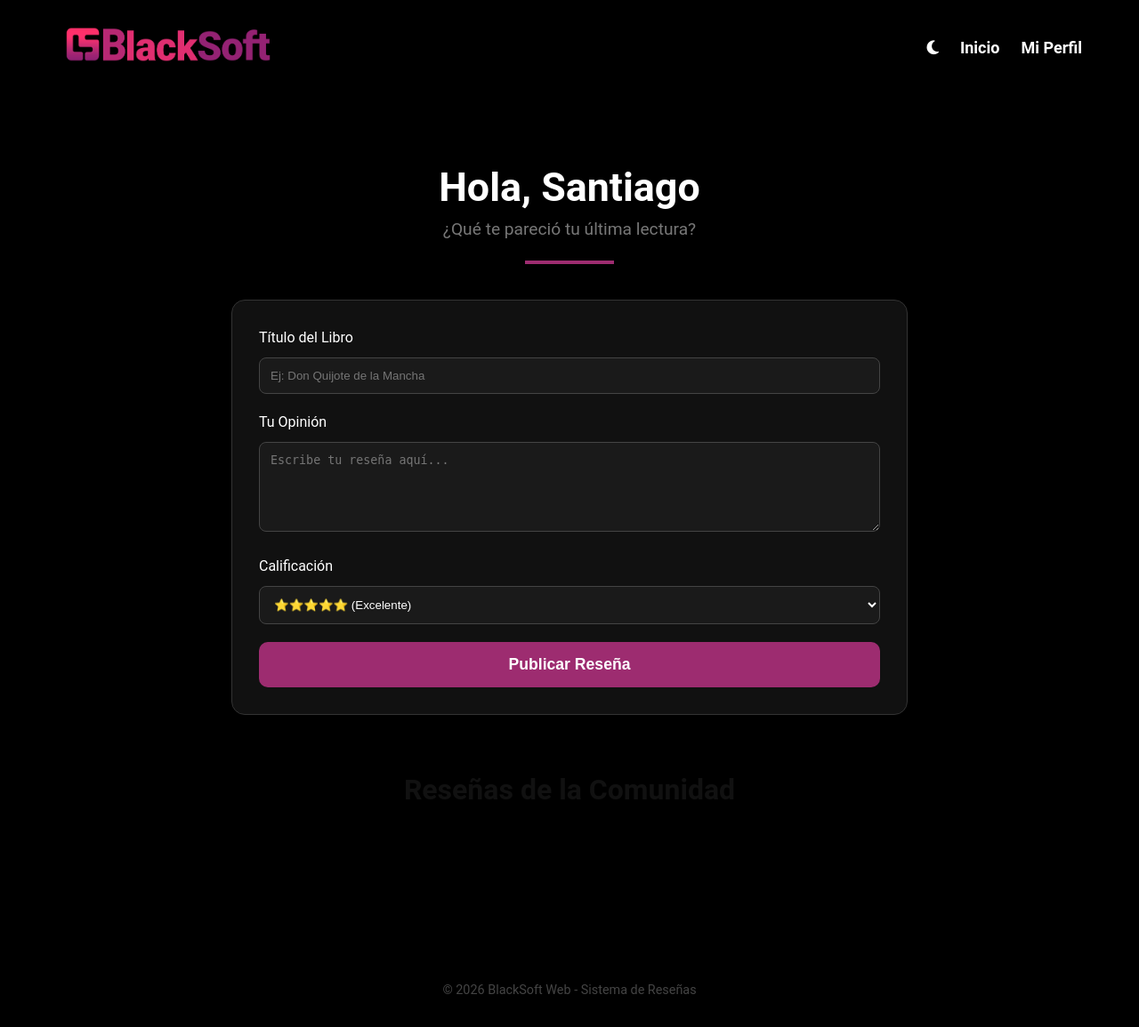
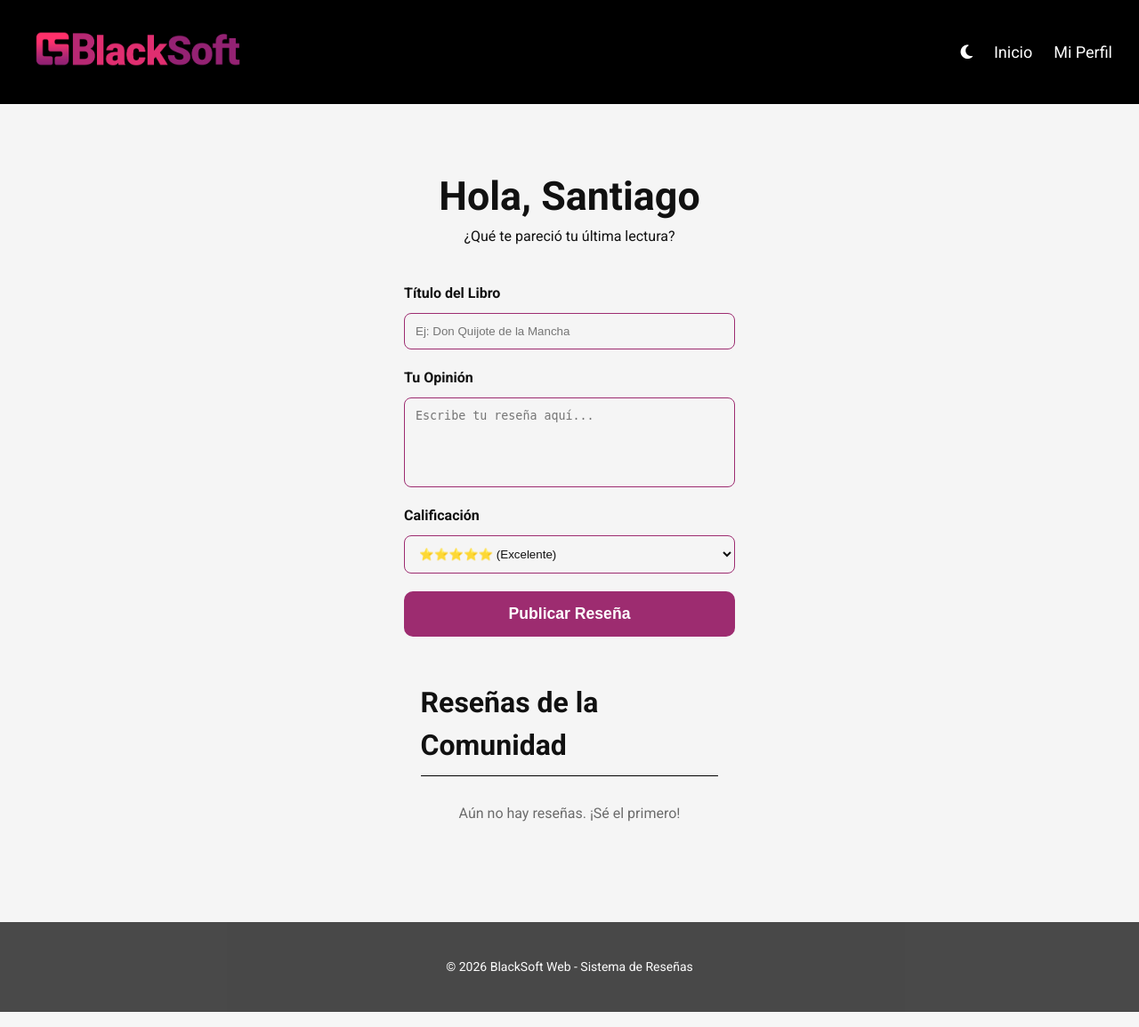
Before and after one commit to Daezepam/BlackSoft_Web, a PHP site: page /resenas.php in a window 1280 px wide. Shown: the whole page at 89% size. Run offline with PHP 8.4, Linux system fonts and the light colour scheme; tables that the repository leaves empty or names only in its code hold one stand-in row (values such as "Sample post").

Commit message:
Cmabios al parecer definitivos de resena y prest

```diff
--- a/CSS/style.css
+++ b/CSS/style.css
@@ -1169,6 +1169,90 @@
 }
 
 /* ===================================================== */
+/*                         RESEÑAS FORM                         */
+/* ===================================================== */
+
+/* ===================================================== */
+/* RESEÑAS FORM (CORREGIDO)            */
+/* ===================================================== */
+
+/* Usamos selectores más específicos para que no los pisen otros estilos */
+
+.body-resena {
+    background-color: var(--bg-body) !important;
+}
+
+.contenedor-principal {
+    max-width: 800px;
+    margin: 50px auto;
+    padding: 20px;
+}
+
+.resenabienvenida {
+    text-align: center;
+    margin-bottom: 40px;
+}
+
+.resenabienvenida h1 {
+    font-size: 2.8rem;
+    margin: 0;
+    color: var(--text-body);
+}
+
+/* Forzamos el diseño de los inputs dentro de la reseña */
+.form-resena .input-dark {
+    display: block; /* Asegura que se comporte como bloque */
+    width: 100% !important;
+    padding: 12px !important;
+    margin: 10px 0 20px 0 !important;
+    background-color: var(--bg-body) !important;
+    border: 1px solid var(--moc) !important;
+    color: var(--text-body) !important;
+    border-radius: 8px !important;
+    box-sizing: border-box;
+}
+
+.form-resena label {
+    display: block;
+    margin-bottom: 5px;
+    font-weight: bold;
+    color: var(--text-body);
+}
+
+/* Forzamos el botón de publicar */
+.form-resena .btn-publicar {
+    background-color: var(--moc) !important;
+    color: var(--blanco) !important;
+    border: none !important;
+    padding: 15px !important;
+    width: 100% !important;
+    border-radius: 10px !important;
+    cursor: pointer;
+    font-weight: bold;
+    font-size: 1.1rem;
+    transition: 0.3s ease;
+}
+
+.form-resena .btn-publicar:hover {
+    background-color: var(--roc) !important;
+}
+
+/* Estilos para las tarjetas de la comunidad */
+.card-resena {
+    background-color: var(--bg-card) !important;
+    border-left: 4px solid var(--moc) !important;
+    padding: 20px;
+    margin-top: 20px;
+    border-radius: 8px;
+    box-shadow: 0 4px 6px var(--shadow);
+}
+
+.card-resena h3 {
+    color: var(--moc) !important;
+    margin: 0;
+}
+
+/* ===================================================== */
 /*                         FOOTER                         */
 /* ===================================================== */
 
--- a/libros_populares.html
+++ b/libros_populares.php
@@ -32,8 +32,8 @@
             <i class="fa-solid fa-moon"></i>
         </button>
         <a href="info.html">Acerca</a>
-        <a href="index.html">Inicio</a>
-        <a href="login.html">Ingresar</a>
+        <a href="index.php">Inicio</a>
+        <a href="login.php">Ingresar</a>
     </nav>
 </header>
 
--- a/resenas.php
+++ b/resenas.php
@@ -2,9 +2,6 @@
 session_start();
 require_once __DIR__ . '/php/bd.php';
 
-/** * IMPORTANTE: Para que no diga 'Invitado', en tu archivo de login.php
- * debes tener una línea como esta: $_SESSION['usuario'] = $datos_del_usuario['usuario'];
- */
 $nombre_usuario = isset($_SESSION['usuario']) ? $_SESSION['usuario'] : 'Santiago';
 ?>
 
@@ -13,81 +10,36 @@
 <head>
     <meta charset="UTF-8">
     <meta name="viewport" content="width=device-width, initial-scale=1.0">
-    <title>Reseñas - BlackSoft</title>
+    <title>Reseñas - BS</title>
     <link rel="stylesheet" href="./CSS/style.css">
+    <link rel="icon" href="img/logo.png" type="image/png">
     <link rel="stylesheet" href="https://cdnjs.cloudflare.com/ajax/libs/font-awesome/6.5.0/css/all.min.css">
+    <link rel="preconnect" href="https://fonts.googleapis.com">
+    <link rel="preconnect" href="https://fonts.gstatic.com" crossorigin>
+    <link href="https://fonts.googleapis.com/css2?family=Roboto:wght@300;400;500;700&display=swap" rel="stylesheet">
+
     <style>
-        body { background-color: #000; color: white; margin: 0; padding: 0; }
-
-        /* CORRECCIÓN DE PROPORCIÓN DEL LOGO */
-        .logo img {
-            width: auto;
-            height: 60px; /* Altura fija para mantener proporción */
-            object-fit: contain;
+        /* ESTO HACE QUE EL RECUADRO SEA ESTÁTICO */
+        textarea.input-dark {
+            resize: none; /* Bloquea el estiramiento */
+            overflow-y: auto; /* Permite scroll interno si el texto es muy largo */
         }
 
-        header {
-            display: flex;
-            justify-content: space-between;
-            align-items: center;
-            padding: 10px 5%;
-            background: #000;
-        }
-
-        nav a { color: white; text-decoration: none; margin-left: 20px; font-weight: bold; }
-
-        .contenedor-principal { max-width: 800px; margin: 50px auto; padding: 20px; }
-
-        /* Estilo del formulario */
+        /* Espaciado extra para que se vea bacano */
         .form-resena {
-            background: #111;
-            padding: 30px;
-            border-radius: 15px;
-            border: 1px solid #333;
-        }
-
-        .input-dark {
-            width: 100%;
-            padding: 12px;
-            margin: 10px 0 20px 0;
-            background: #1a1a1a;
-            border: 1px solid #444;
-            color: white;
-            border-radius: 8px;
-            box-sizing: border-box;
-        }
-
-        .btn-publicar {
-            background: #9d2c70; /* Color púrpura original */
-            color: white;
-            border: none;
-            padding: 15px;
-            width: 100%;
-            border-radius: 10px;
-            cursor: pointer;
-            font-weight: bold;
-            font-size: 1.1rem;
-        }
-
-        /* Footer original */
-        footer {
-            text-align: center;
-            padding: 30px 0;
-            color: #444;
-            font-size: 0.9rem;
-            margin-top: 50px;
+            margin-bottom: 50px;
         }
 
         .card-resena {
-            background: #151515;
+            margin-bottom: 20px;
+            padding: 20px;
+            background: rgba(255, 255, 255, 0.05); /* Toque oscuro transparente */
+            border-radius: 10px;
             border-left: 4px solid #9d2c70;
-            padding: 20px;
-            margin-top: 20px;
-            border-radius: 8px;
         }
     </style>
 </head>
-<body>
+<body class="body-resena">
 
 <header>
     <div class="logo">
@@ -104,15 +56,15 @@
 
 <main class="contenedor-principal">
 
-    <div style="text-align: center; margin-bottom: 40px;">
-        <h1 style="font-size: 2.8rem; margin: 0;">Hola, <?php echo htmlspecialchars($nombre_usuario); ?></h1>
-        <p style="color: #777; font-size: 1.2rem;">¿Qué te pareció tu última lectura?</p>
-        <hr style="width: 100px; border: 2px solid #9d2c70; margin: 20px auto;">
+    <div class="resenabienvenida">
+        <h1>Hola, <?php echo htmlspecialchars($nombre_usuario); ?></h1>
+        <p>¿Qué te pareció tu última lectura?</p>
+        <div class="divisor-resena"></div>
     </div>
 
     <?php if (isset($_GET['status']) && $_GET['status'] == 'success'): ?>
-        <div style="background: #28a745; color: white; padding: 15px; border-radius: 10px; text-align: center; margin-bottom: 20px;">
-            ¡Reseña publicada con éxito!
+        <div class="alert-success" style="background: #2ecc71; color: white; padding: 15px; border-radius: 8px; margin-bottom: 20px; text-align: center;">
+            <i class="fa-solid fa-circle-check"></i> ¡Reseña publicada con éxito!
         </div>
     <?php endif; ?>
 
@@ -137,34 +89,40 @@
         </form>
     </div>
 
-    <h2 style="margin-top: 60px; text-align: center;">Reseñas de la Comunidad</h2>
+    <h2 class="comunidad-titulo">Reseñas de la Comunidad</h2>
 
     <?php
     try {
+        // Ajusté el query para que coincida con nombres de tablas estándar (Libros o libros)
         $sql = "SELECT R.Comentario, R.Calificacion, R.Fecha, L.Titulo AS TituloLibro
                 FROM resenas R
-                JOIN Libros L ON R.Id_Libros = L.Id
+                JOIN libros L ON R.Id_Libros = L.Id
                 WHERE R.Estado = 'Activa'
                 ORDER BY R.Fecha DESC";
         $stmt = $pdo->query($sql);
-        while ($r = $stmt->fetch(PDO::FETCH_ASSOC)) {
-            $estrellas = str_repeat("⭐", $r['Calificacion']);
-            echo "
-            <div class='card-resena'>
-                <h3 style='color: #9d2c70; margin: 0;'>{$r['TituloLibro']}</h3>
-                <small style='color: #555;'>{$r['Fecha']}</small>
-                <div style='margin: 10px 0;'>$estrellas</div>
-                <p style='color: #ccc;'>\"" . htmlspecialchars($r['Comentario']) . "\"</p>
-            </div>";
+
+        if ($stmt->rowCount() > 0) {
+            while ($r = $stmt->fetch(PDO::FETCH_ASSOC)) {
+                $estrellas = str_repeat("⭐", $r['Calificacion']);
+                echo "
+                <div class='card-resena'>
+                    <h3>" . htmlspecialchars($r['TituloLibro']) . "</h3>
+                    <small style='color: #888;'>" . $r['Fecha'] . "</small>
+                    <div class='estrellas-container' style='margin: 10px 0;'>$estrellas</div>
+                    <p style='font-style: italic;'>\"" . htmlspecialchars($r['Comentario']) . "\"</p>
+                </div>";
+            }
+        } else {
+            echo "<p class='no-resenas' style='text-align: center; opacity: 0.6;'>Aún no hay reseñas. ¡Sé el primero!</p>";
         }
     } catch (PDOException $e) {
-        echo "<p style='text-align: center; color: #444;'>No hay reseñas aún.</p>";
+        echo "<p class='no-resenas'>Error al cargar las reseñas.</p>";
     }
     ?>
 
 </main>
 
-<footer>
+<footer style="text-align: center; padding: 40px 0; opacity: 0.7;">
     © 2026 BlackSoft Web - Sistema de Reseñas
 </footer>
 
```
Also changed, not shown: index.php (+2 -7 lines), php/acciones_prestamo.php (added, +57 -0 lines), prest.php (+57 -92 lines).
